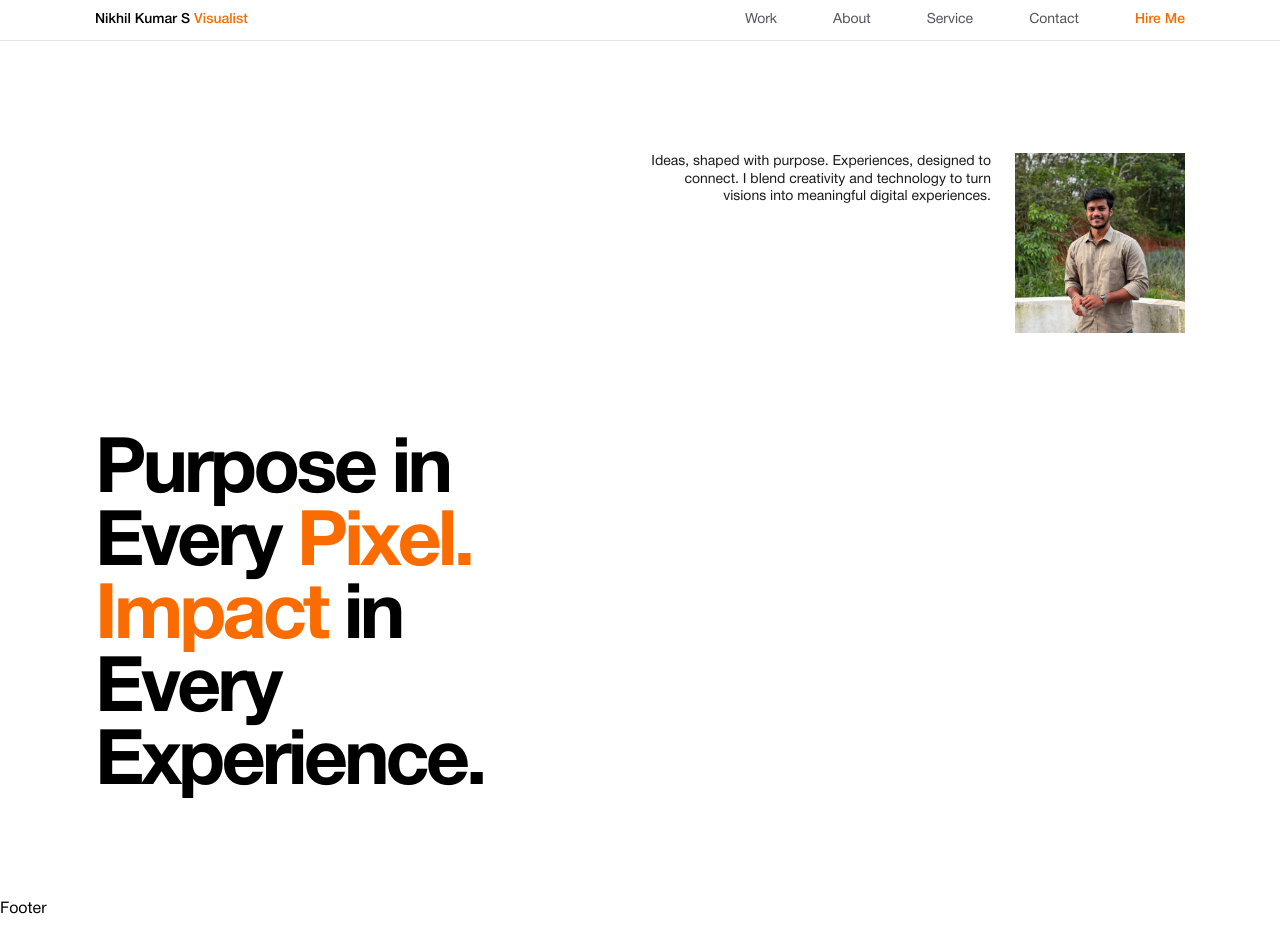
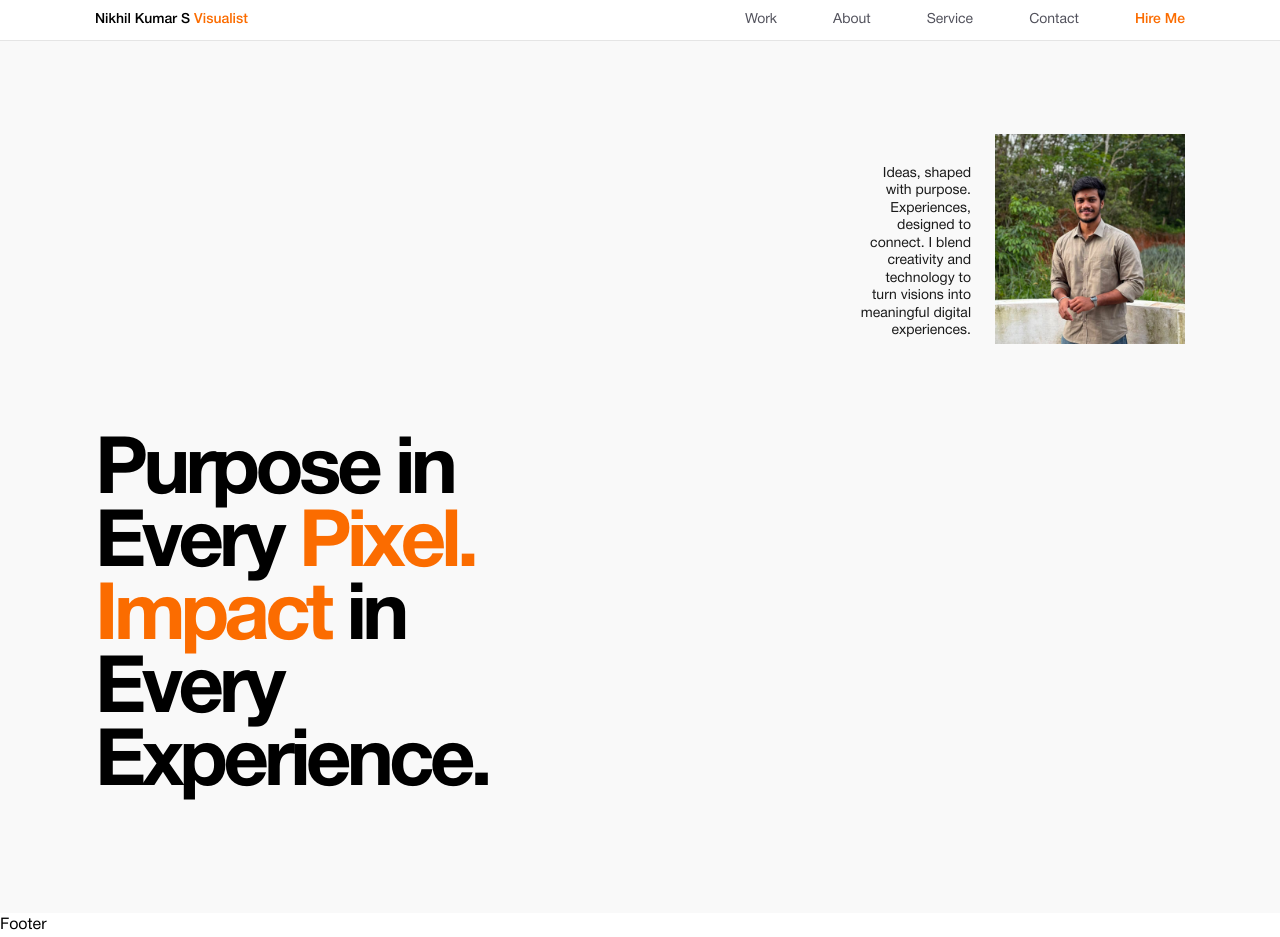
Before and after one commit to nikhilkumar202002/nikhil-my-portfolio, a Next.js app: page / in a window 1280 px wide. Built offline with nearby package versions, Linux system fonts and the light colour scheme.

Commit message:
Refactor Hero component layout for improved structure and styling consistency

```diff
--- a/app/component/sections/Hero.tsx
+++ b/app/component/sections/Hero.tsx
@@ -2,30 +2,34 @@ import Image from "next/image";
 
 const Hero = () => {
   return (
-    <section className="bg-white">
-      <div className="site-container min-h-[calc(100vh-2.5rem)] py-8 sm:py-10 lg:py-12">
-        <div className="flex min-h-[calc(100vh-2.5rem)] flex-col justify-between">
-          <div className="flex items-start justify-end gap-6 pt-8 sm:pt-12 lg:pt-16">
-            <p className="max-w-[22rem] text-right text-[10px] leading-[1.25] text-black/90 sm:text-[13px] lg:text-[14px]">
+    <section className="bg-[#F9F9F9]">
+      <div className="site-container min-h-[calc(100vh-2.5rem)] py-10 sm:py-12 lg:min-h-[calc(100vh-2.5rem)] lg:py-14">
+        <div className="grid min-h-[calc(100vh-2.5rem)] grid-cols-1 lg:grid-cols-[7fr_3fr]">
+          <div className="hidden lg:block" />
+
+          <div className="flex items-end justify-end pb-8 sm:pb-10 lg:pb-14">
+            <div className="flex items-end justify-end gap-6">
+              <p className="max-w-[22rem] self-end pb-1 text-right text-[10px] leading-[1.25] text-black/90 sm:text-[13px] lg:text-[14px]">
                 Ideas, shaped with purpose. Experiences, designed to connect. I
                 blend creativity and technology to turn visions into meaningful
                 digital experiences.
               </p>
 
-            <div className="relative h-[155px] w-[145px] shrink-0 overflow-hidden sm:h-[175px] sm:w-[165px] lg:h-[180px] lg:w-[170px]">
+              <div className="relative h-[170px] w-[160px] shrink-0 overflow-hidden sm:h-[190px] sm:w-[180px] lg:h-[210px] lg:w-[190px]">
                 <Image
                   src="/images/profile-image.jpg"
                   alt="Nikhil Kumar S portrait"
                   fill
                   priority
                   className="object-cover"
-                sizes="(min-width: 1024px) 170px, (min-width: 640px) 165px, 145px"
+                  sizes="(min-width: 1024px) 190px, (min-width: 640px) 180px, 160px"
                 />
               </div>
             </div>
+          </div>
 
-          <div className="pb-8 sm:pb-10 lg:pb-12">
-            <h1 className="max-w-[11.5ch] text-[clamp(2.6rem,6vw,5.4rem)] font-semibold leading-[0.95] tracking-[-0.05em] text-black">
+          <div className="flex items-end pb-8 sm:pb-10 lg:pb-14">
+            <h1 className="max-w-[11.5ch] text-[clamp(2.8rem,6.2vw,5.8rem)] font-semibold leading-[0.92] tracking-[-0.06em] text-black">
               Purpose in Every <span className="text-primary">Pixel.</span>
               <br />
               <span className="text-primary">Impact</span> in Every Experience.
```
Lines whose indentation alone changed are shown as unchanged.
